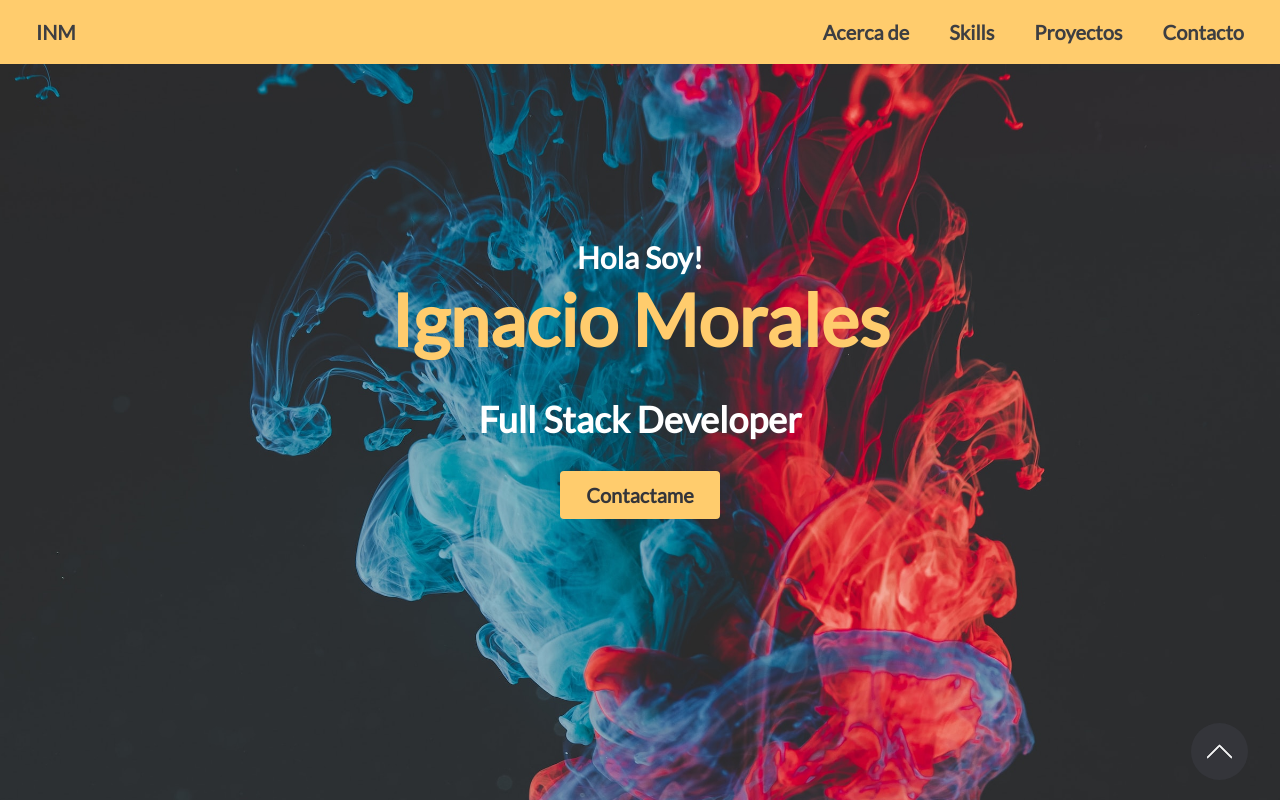
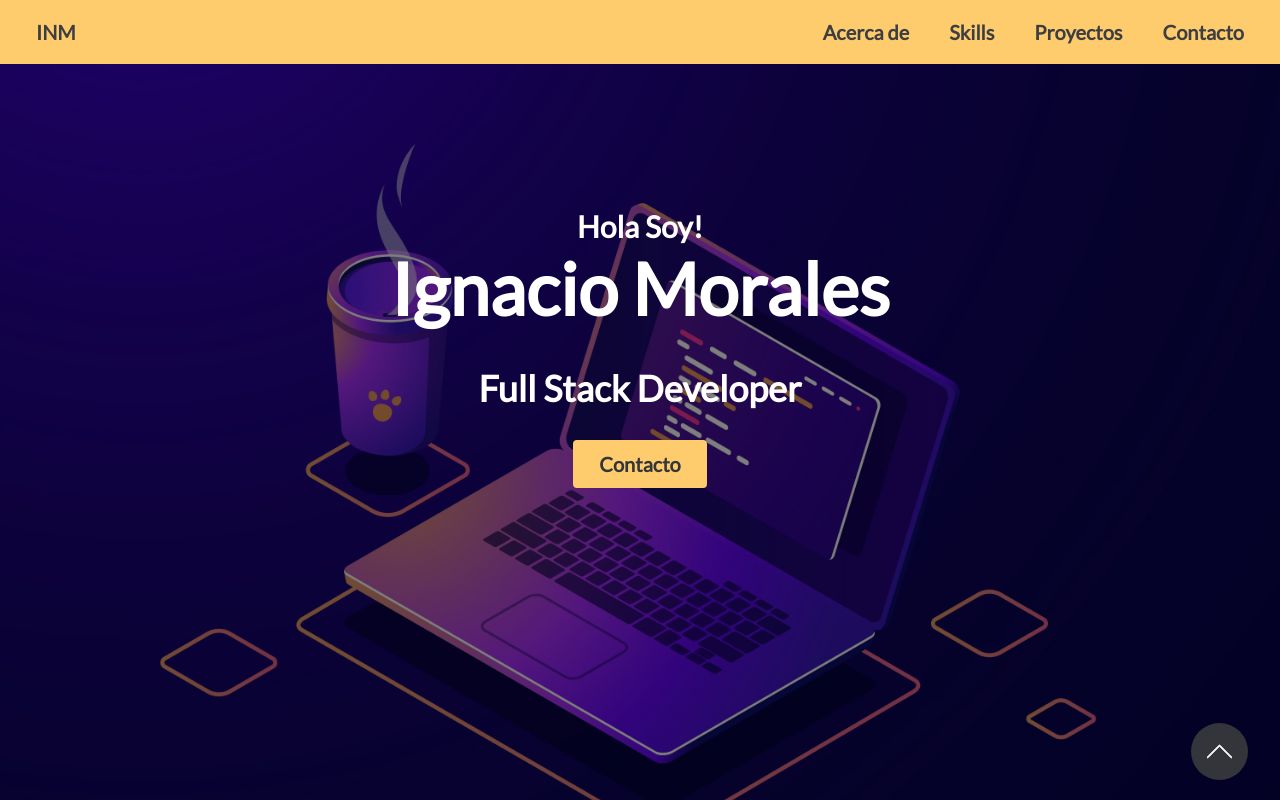
Before and after one commit to Nacho35/mi-portfolio, a React (Create React App) app: page / in a window 1280 px wide. Shown: the top 800 px of the page. Built offline with nearby package versions, Linux system fonts and the light colour scheme; what tw-elements would draw is missing.

Commit message:
modificacion del home y animacion del footer

```diff
--- a/src/components/Footer.js
+++ b/src/components/Footer.js
@@ -74,7 +74,7 @@ const Footer = () => {
 					transition={{
 						type: "spring",
 						stiffness: 20,
-						delay: 0.5,
+						delay: 0,
 					}}
 					whileHover={{
 						scale: 1.5,
@@ -91,7 +91,7 @@ const Footer = () => {
 					transition={{
 						type: "spring",
 						stiffness: 20,
-						delay: 1,
+						delay: 0,
 					}}
 					whileHover={{
 						scale: 1.5,
@@ -108,7 +108,7 @@ const Footer = () => {
 					transition={{
 						type: "spring",
 						stiffness: 20,
-						delay: 1.5,
+						delay: 0,
 					}}
 					whileHover={{
 						scale: 1.5,
@@ -125,7 +125,7 @@ const Footer = () => {
 					transition={{
 						type: "spring",
 						stiffness: 20,
-						delay: 2,
+						delay: 0,
 					}}
 					whileHover={{
 						scale: 1.5,
--- a/src/components/Home.js
+++ b/src/components/Home.js
@@ -1,5 +1,5 @@
 import React from "react";
-import bghome2 from "../assets/bg-home2.jpg";
+import bghome2 from "../assets/bg-home2.webp";
 import { Link } from "react-router-dom";
 import { motion } from "framer-motion";
 import FloatingButton from "./FloatingButton";
@@ -8,6 +8,7 @@ const Home = () => {
 	return (
 		<section className="font-lato relative w-full min-h-full">
 			<img className="bg-cover bg-center" src={bghome2} alt="bg" />
+			<div className="bg-black bg-opacity-50 absolute inset-0"></div>
 			<div className="container mx-auto flex px-5 py-24 md:flex-row flex-col items-center absolute justify-center bottom-0 top-0 left-0 right-0 lg:absolute lg:bottom-0 lg:top-0 lg:left-0 lg:right-0">
 				<motion.div
 					initial={{ opacity: 0, scale: 1 }}
@@ -16,7 +17,7 @@ const Home = () => {
 					className="lg:flex-grow lg:items-center md:w-full flex flex-col md:items-center md:text-center items-center text-center">
 					<div className="text-base font-semibold text-white mb-8 lg:text-3xl text-center md:text-2xl lg:mb-96">
 						Hola Soy!
-						<h1 className="flex flex-col text-3xl text-gold font-semibold my-2  lg:text-7xl lg:text-center md:text-6xl">
+						<h1 className="flex flex-col text-3xl text-white font-semibold my-2  lg:text-7xl lg:text-center md:text-6xl">
 							Ignacio Morales
 						</h1>
 						<br className="hidden lg:inline-block" />
@@ -30,7 +31,7 @@ const Home = () => {
 							<Link
 								to="/form"
 								className="inline-flex border-2 border-gold rounded border-solid py-2 px-6 mb-2 focus:outline-none text-base lg:text-xl md:text-lg font-semibold text-mate bg-gold">
-								Contactame
+								Contacto
 							</Link>
 						</motion.div>
 					</div>
```
Also changed, not shown: src/assets/bg-home2.jpg (deleted), src/assets/bg-home2.webp (added).
